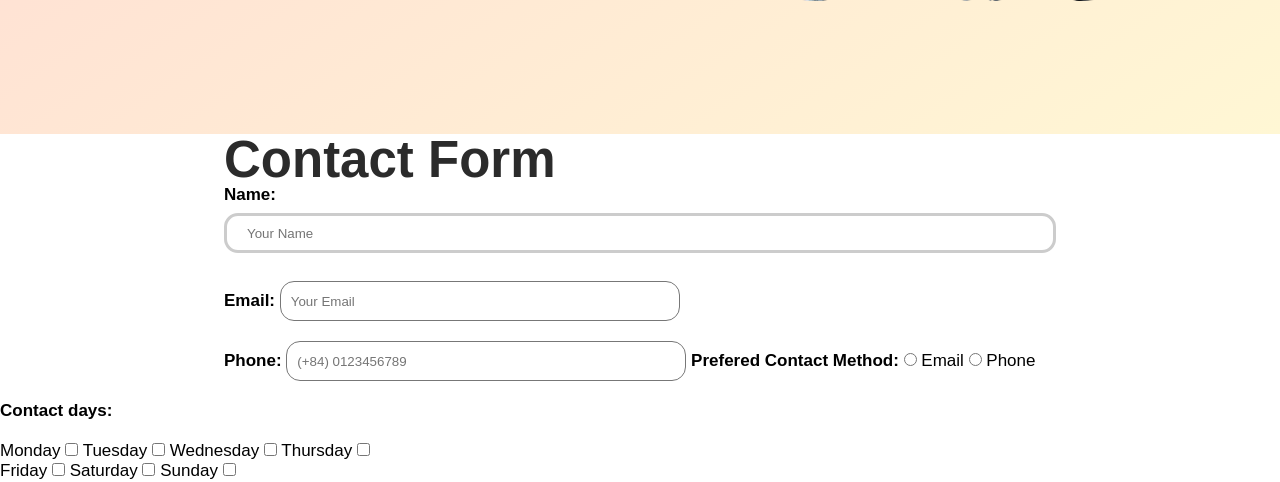
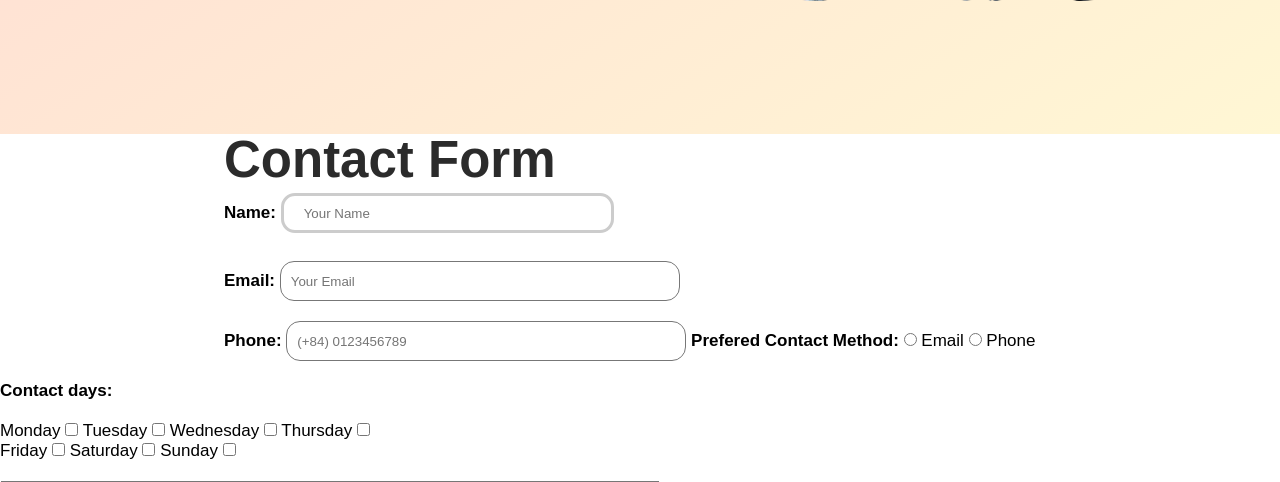
Before and after one commit to Nguyen-Huu-Huan/Mall-Project, a PHP site: page /contact.html in a window 1280 px wide. Shown: the part 702-1184 px from the top of the page. Run offline with PHP 8.4, Linux system fonts and the light colour scheme.

Commit message:
Update style.css

```diff
--- a/style.css
+++ b/style.css
@@ -479,7 +479,7 @@ ul {
     outline: none;
 }
 input[type=text] {
-  width: 100%;
+  width: 40%;
   overflow: hidden;
   padding: 12px 20px;
   margin: 8px 0;
```
